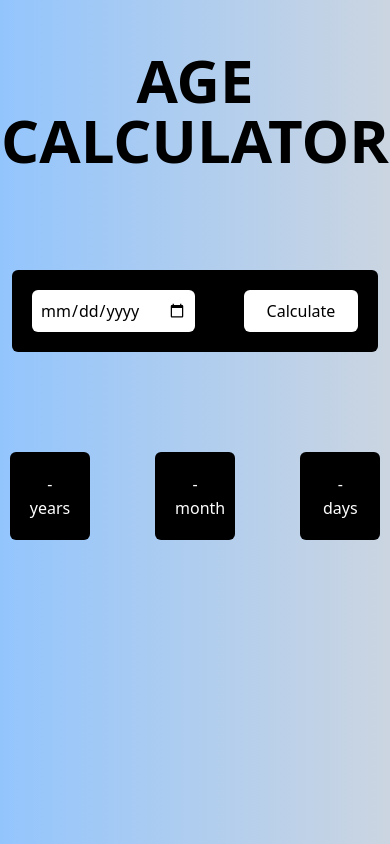
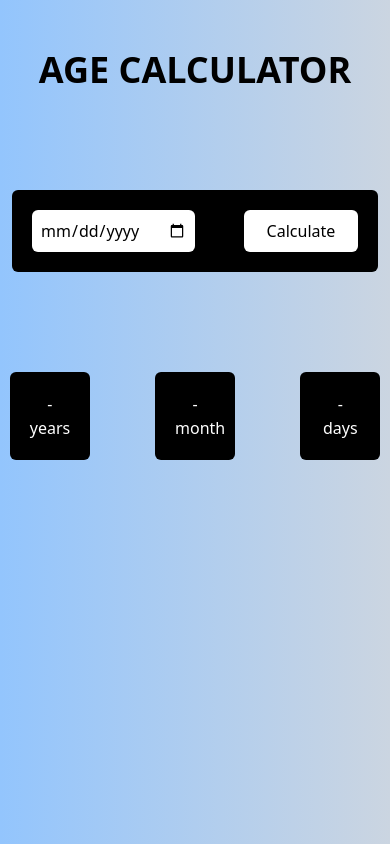
Before and after one commit to Sainkee/age-calculator, a plain HTML site: page index.html in a window 390 px wide. Drawn offline with Linux system fonts and the light colour scheme.

Commit message:
h1 fixed

```diff
--- a/index.html
+++ b/index.html
@@ -7,8 +7,8 @@
     <link rel="stylesheet" href="output.css" />
   </head>
   <body class="bg-gradient-to-r from-blue-300 to-slate-300">
-    <div class="md:absolute md:right-[10%] md:top-[10%] text-center">
-      <h1 class="text-6xl title font-semibold">AGE CALCULATOR</h1>
+    <div class="md:absolute md:right-[10%] md:top-[15%] text-center">
+      <h1 class="sm:text-6xl text-4xl title font-semibold">AGE CALCULATOR</h1>
     </div>
     <div>
       <div class="flex items-center justify-center my-[100px] mx-3">
```
Also changed, not shown: output.css.
